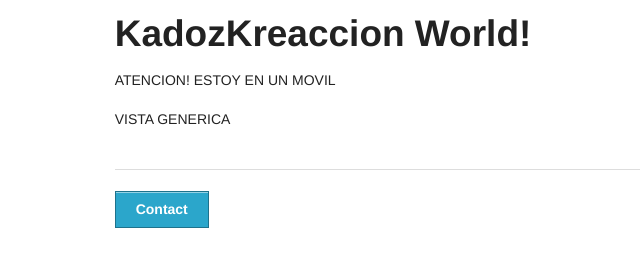
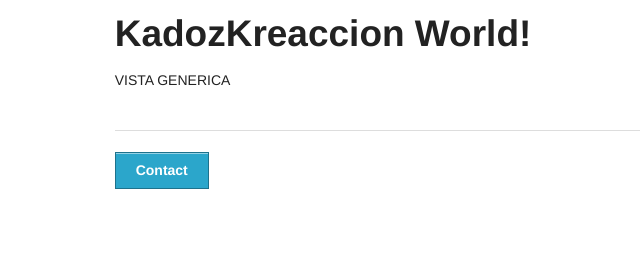
Before and after one commit to pr3ssh/kadozkreaccion, a plain HTML site: page index.html in a window 1280 px wide. Shown: the whole page, without its empty margins (227-867 px from the left). Drawn offline with Linux system fonts and the light colour scheme.

Commit message:
Adding layout for mobile - demo 2

```diff
--- a/index.html
+++ b/index.html
@@ -35,8 +35,8 @@
   <div class="row">
     <div class="eight mobile-four columns centered">
       <h2>KadozKreaccion World!</h2>
-      <p class="show-for-mobile">ATENCION! ESTOY EN UN MOVIL</p>
-      <p class="hide-for-mobile">VISTA GENERICA</p>
+      <p class="show-for-small">ATENCION! ESTOY EN UN MOVIL</p>
+      <p class="hide-for-small">VISTA GENERICA</p>
     </div>
   </div>
 
```
